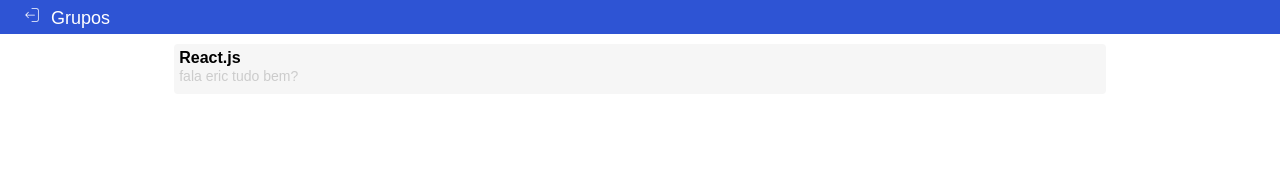
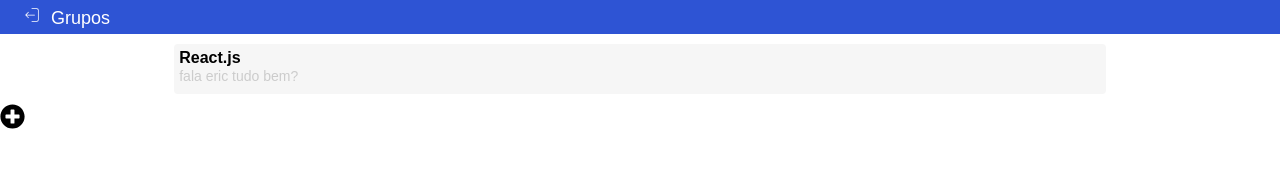
Before and after one commit to EricPereira234/HeyGrupos, a React (Create React App) app in the folder heygrupos/: page / in a window 1280 px wide. Shown: the top 194 px of the page. Built offline with nearby package versions, Linux system fonts and the light colour scheme; some icons are missing.

Commit message:
criando o modal e o button

```diff
--- a/heygrupos/src/pages/ChatRoom/index.tsx
+++ b/heygrupos/src/pages/ChatRoom/index.tsx
@@ -1,9 +1,13 @@
 import styles from "./chatroom.module.css";
+import React, {useState} from "react";
 
-import Header from "../components/Header"
+import Header from "../components/Header";
+import Button from "../components/Button";
+import Modal from "../components/Modal";
 
 
 export default function ChatRoom() {
+  const [modal, setModal] = useState<boolean>(false);
     return (
         <>
             <Header />
@@ -13,6 +17,8 @@ export default function ChatRoom() {
                  <label className={styles.msg} >fala eric tudo bem?</label>
                </div>
             </div>
+            {modal? (<Modal/>):(<Button />)}
+
         </>
     )
 }
--- a/heygrupos/src/pages/components/Button/index.tsx
+++ b/heygrupos/src/pages/components/Button/index.tsx
@@ -0,0 +1,11 @@
+import styles from "./button.module.css";
+
+import { FaPlusCircle } from "react-icons/fa";
+
+export default function Button(){
+    return(
+        <div className={styles.cardButtonModal} >
+          < FaPlusCircle size={25} />
+        </div>
+    )
+}
--- a/heygrupos/src/pages/components/Modal/index.tsx
+++ b/heygrupos/src/pages/components/Modal/index.tsx
@@ -0,0 +1,9 @@
+import styles from "./modal.module.css";
+
+export default function Modal(){
+    return(
+        <div>
+          modal
+        </div>
+    )
+}
```
Also changed, not shown: heygrupos/src/pages/components/Button/button.module.css (added), heygrupos/src/pages/components/Modal/modal.module.css (added).
